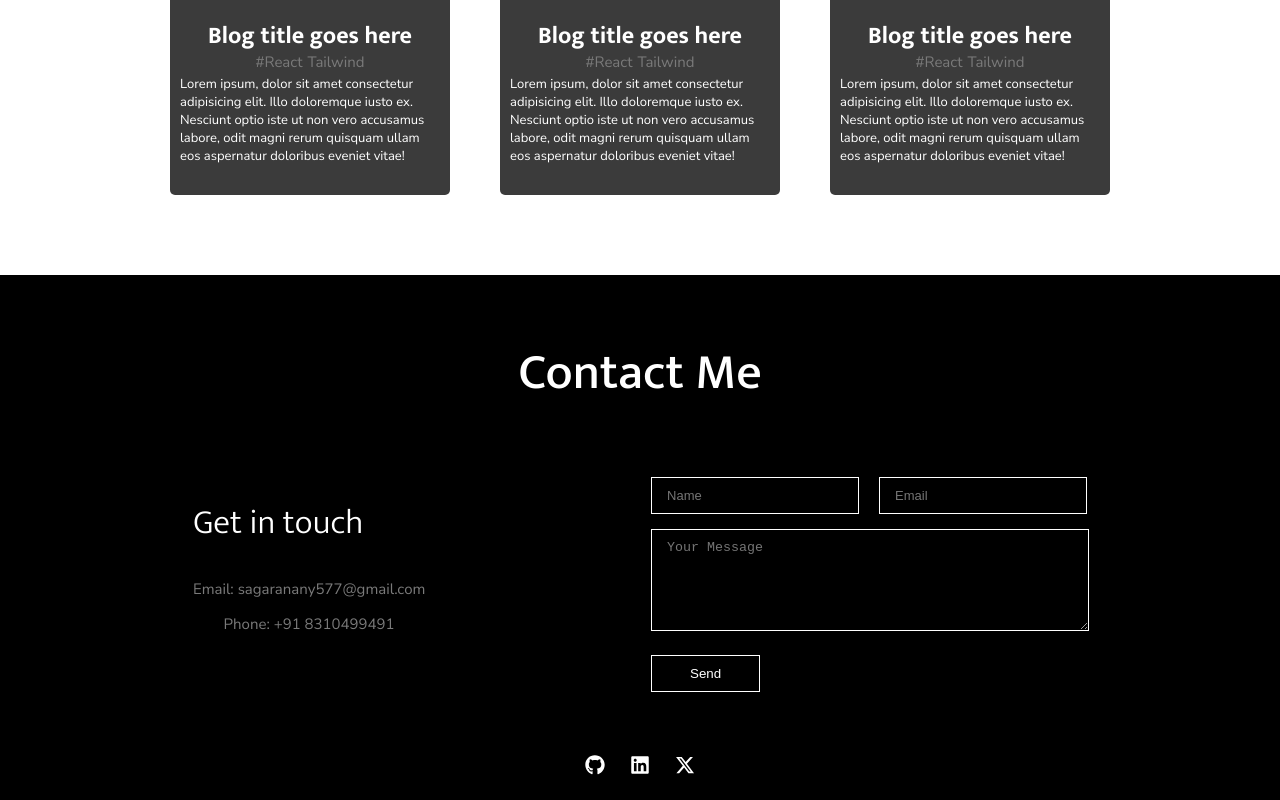
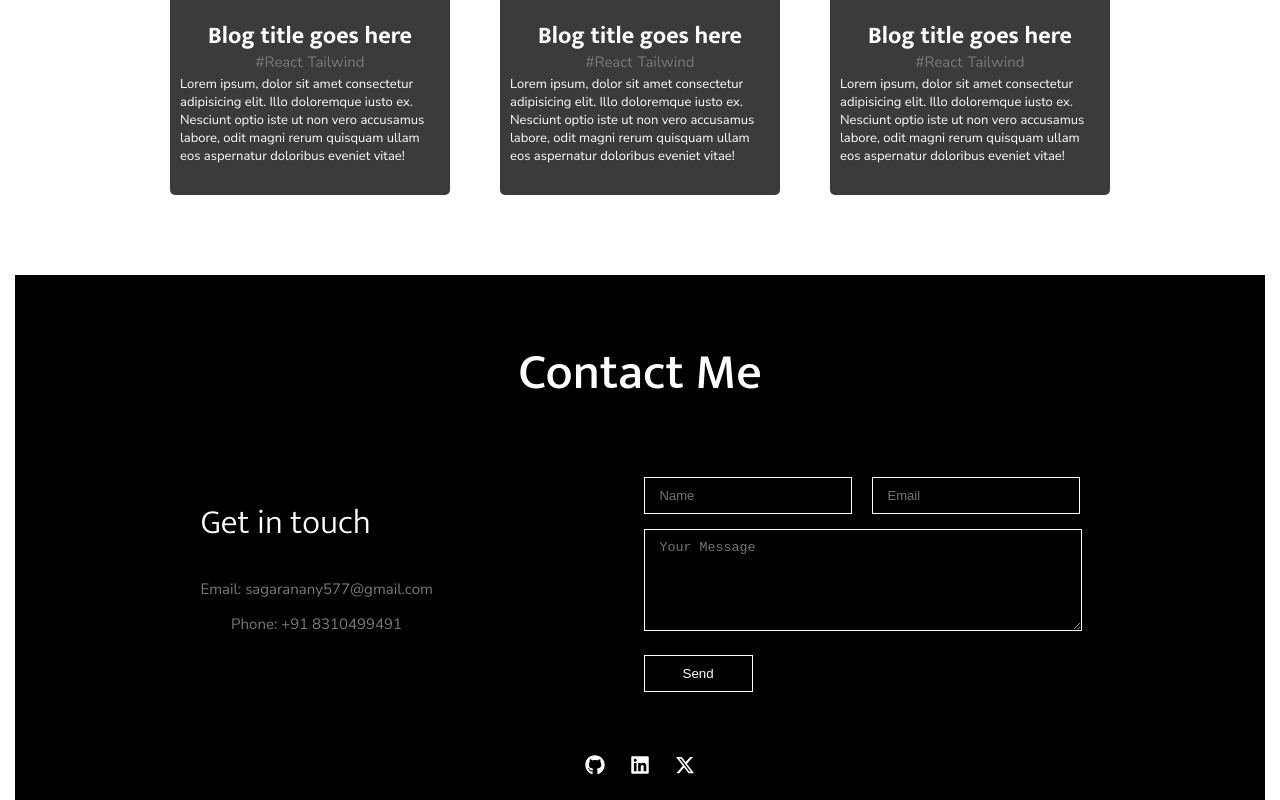
Before and after one commit to ananysagar/portfolio, a React (Create React App) app: page / in a window 1280 px wide. Shown: the part 3492-4292 px from the top of the page. Built offline with nearby package versions, Linux system fonts and the light colour scheme.

Commit message:
fixing container width on zoom

```diff
--- a/src/App.css
+++ b/src/App.css
@@ -18,3 +18,10 @@ body {
   color: #000000;
   margin: auto;
 }
+
+#project, #blogs, #contacts {
+  max-width: 1250px;
+  margin: auto;
+  background: #ffffff;
+  color: #000000;
+}
```
